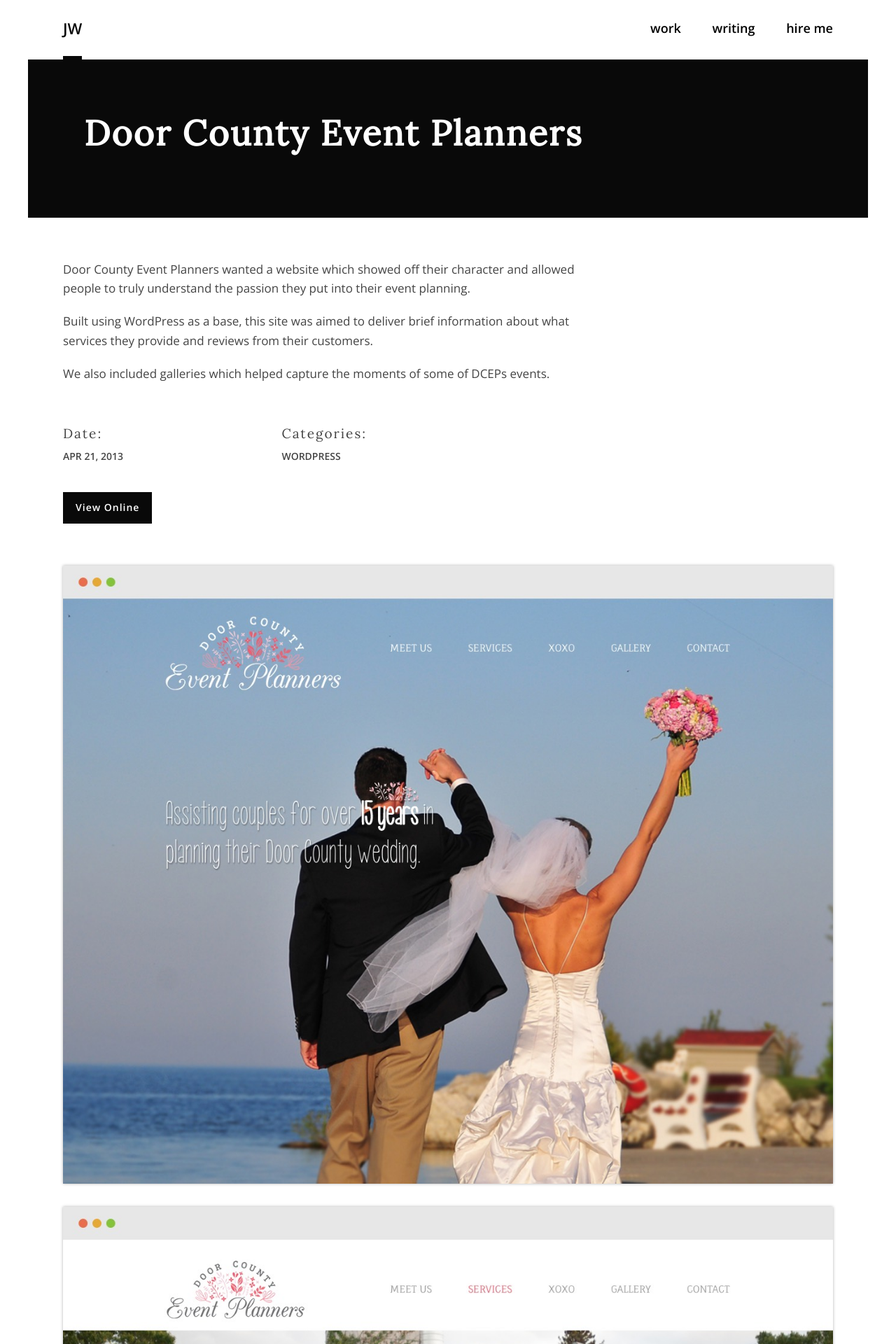
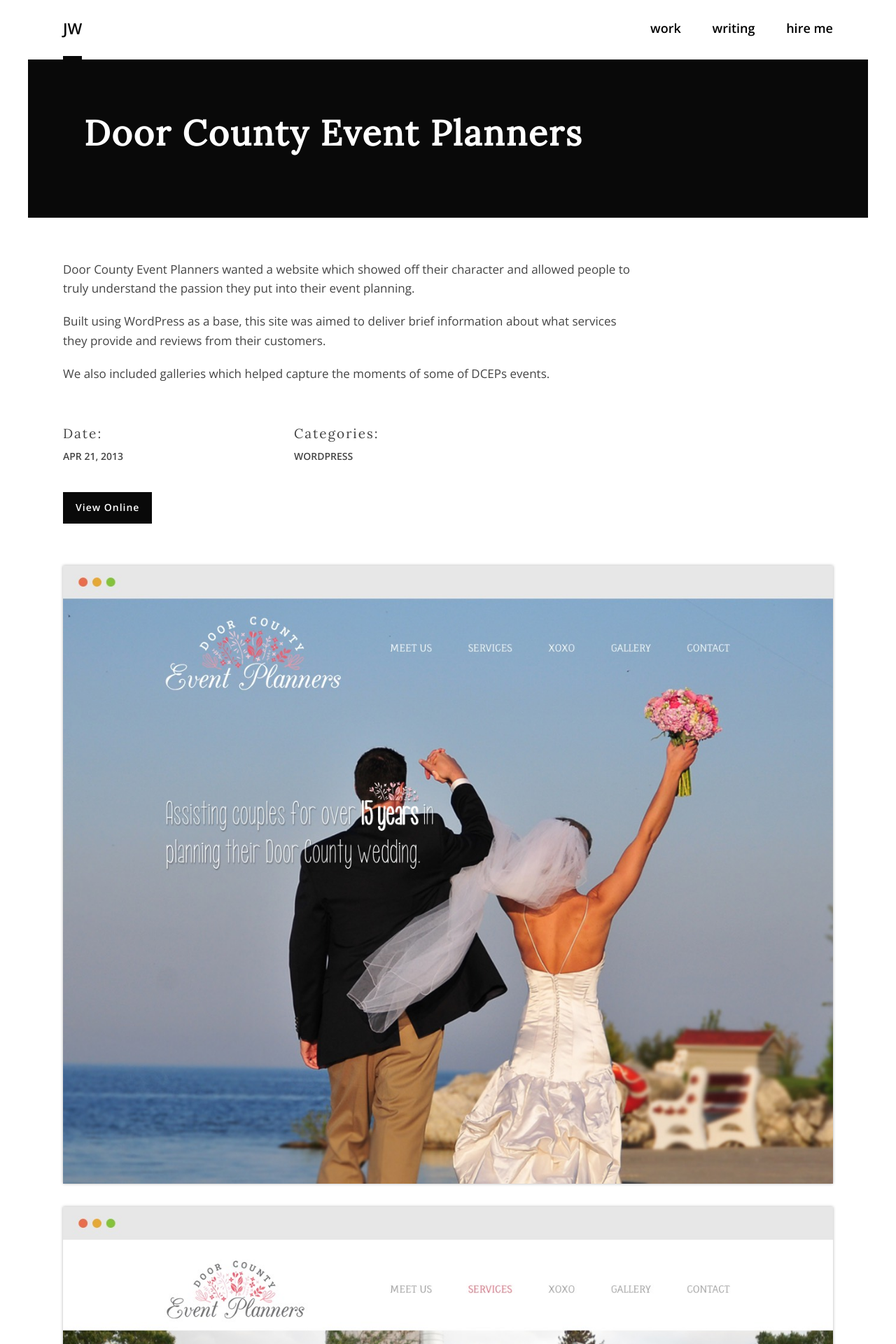
Before and after one commit to jackabox/old.jackwhiting.co.uk, a Jekyll site: the page built from _works/door-county-event-planners.md, in a window 1280 px wide. Shown: the top 1920 px of the page at 70% size. Built offline with Jekyll 4.4.1, drawn with Linux system fonts in a browser that asks for light colours.

Commit message:
single work sizing update

```diff
--- a/_sass/pages/_single-work.scss
+++ b/_sass/pages/_single-work.scss
@@ -1,12 +1,8 @@
 .work-single {
 	margin-bottom: 30px;
 
-	@media (min-width: 600px) {
-		width: 66%;
-	}
-
-	@media (min-width: 768px) {
-		width: 71%;
+	@media (min-width: 880px) {
+		width: 75%;
 	}
 }
 
```
